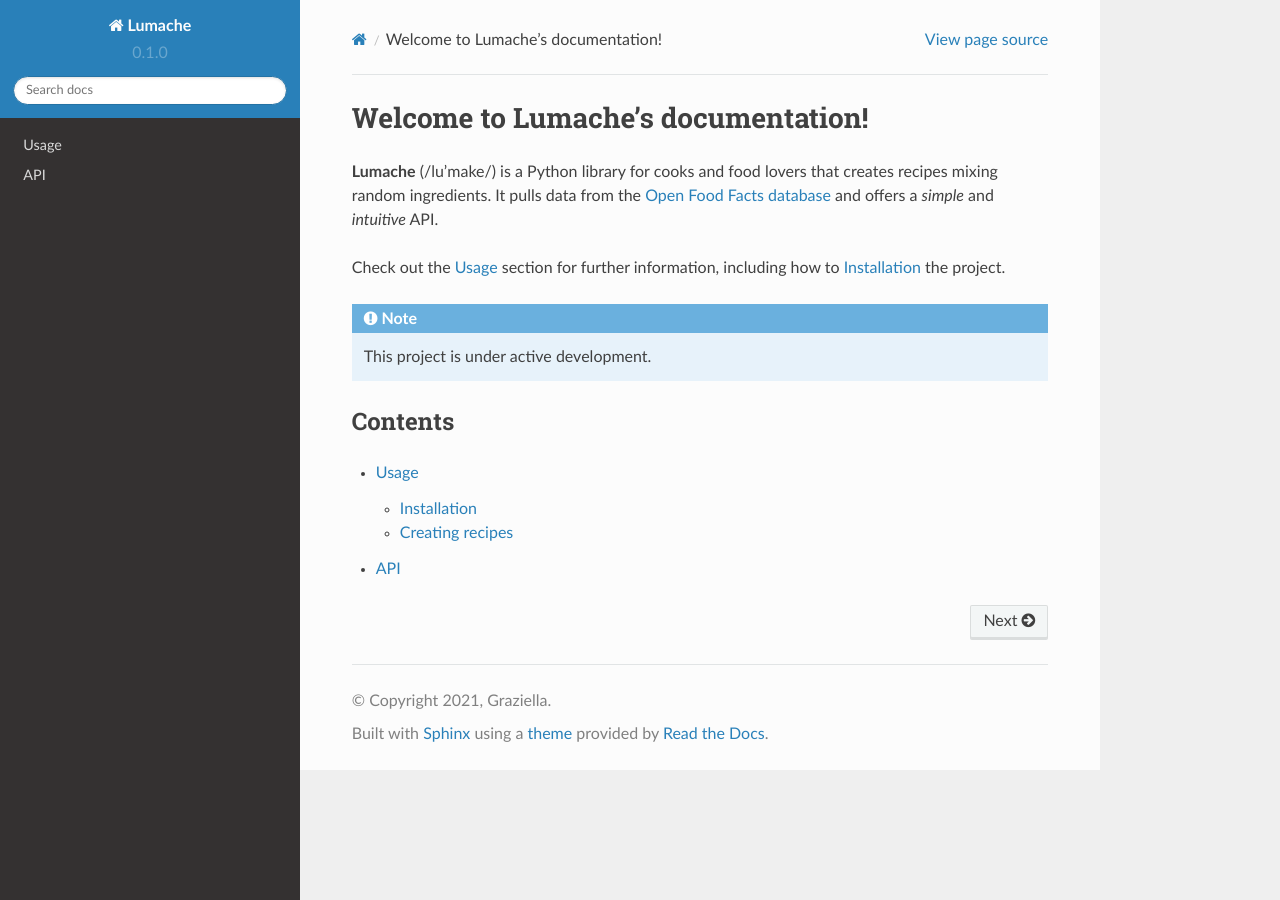
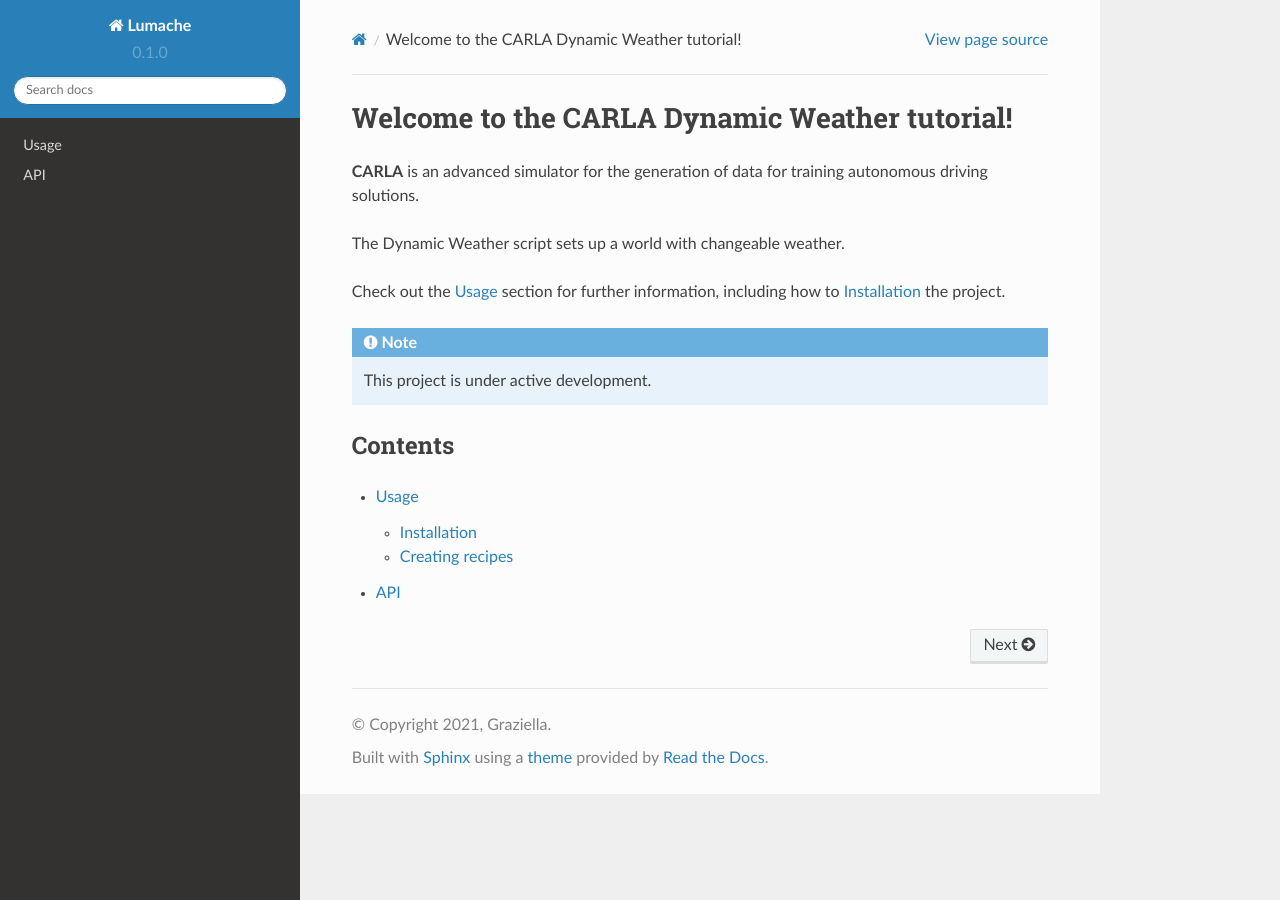
Before and after one commit to MattRowe18/CARLA, a Sphinx documentation site: the page built from docs/source/index.rst, in a window 1280 px wide. Built offline with Sphinx 7.4.7 and the Read the Docs theme 2.0.0, drawn with Linux system fonts in a browser that asks for light colours.

Commit message:
first commit

```diff
--- a/docs/source/index.rst
+++ b/docs/source/index.rst
@@ -1,10 +1,10 @@
-Welcome to Lumache's documentation!
+Welcome to the CARLA Dynamic Weather tutorial!
 ===================================
 
-**Lumache** (/lu'make/) is a Python library for cooks and food lovers
-that creates recipes mixing random ingredients.
-It pulls data from the `Open Food Facts database <https://world.openfoodfacts.org/>`_
-and offers a *simple* and *intuitive* API.
+**CARLA** is an advanced simulator for the generation of data for training autonomous
+driving solutions.
+
+The Dynamic Weather script sets up a world with changeable weather.
 
 Check out the :doc:`usage` section for further information, including
 how to :ref:`installation` the project.
```
